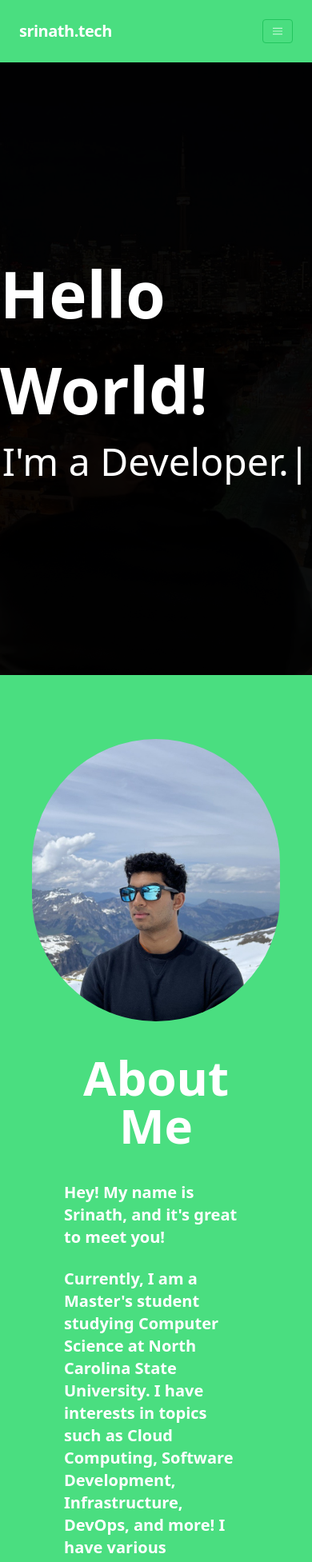
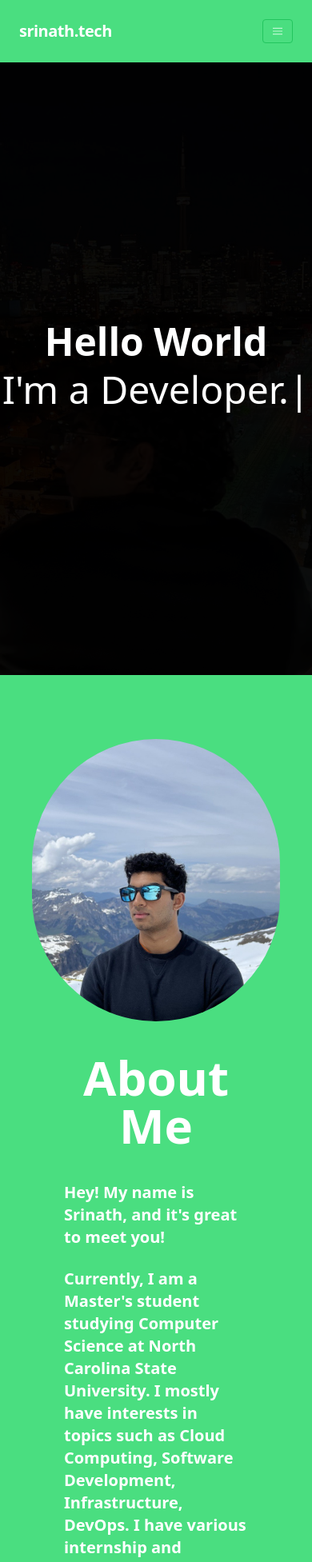
Before and after one commit to srinva/next-srinath.tech, a Next.js app: page / in a window 390 px wide. Shown: the top 1953 px of the page at 80% size. Built offline with nearby package versions, Linux system fonts and the light colour scheme.

Commit message:
improved mobile friendliness

```diff
--- a/components/about.tsx
+++ b/components/about.tsx
@@ -36,7 +36,7 @@ export const About: React.FC = () => {
                 <br/>
                 <p className='text-xl font-semibold text-white'>
                     Currently, I am a Master&apos;s student studying Computer Science at North Carolina State University.
-                    I have interests in topics such as Cloud Computing, Software Development, Infrastructure, DevOps, and more!
+                    I mostly have interests in topics such as Cloud Computing, Software Development, Infrastructure, DevOps.
                     I have various internship and research experience in Computer Science - go ahead and contact me for my Resume.
                     Also feel free to reach out if you would like to collaborate on a project!
                 </p>
--- a/components/contact.tsx
+++ b/components/contact.tsx
@@ -13,10 +13,10 @@ export const Contact: React.FC = () => {
         {/* <div className='grid auto-rows-min p-10 '> */}
         <div className='flex flex-row p-10 place-content-center items-center flex-wrap lg:flex-nowrap'>
             <div className='content-center justify-center p-10'>
-                <h1 className='text-6xl text-center pb-10 text-white'>Get In Touch</h1>
+                <h1 className='text-6xl text-center lg:pb-10 text-white'>Get In Touch</h1>
             </div>
         </div>
-        <div className='flex flex-row p-10 pb-20 justify-center space-x-52 text-white'>
+        <div className='flex flex-col items-center lg:items-stretch lg:flex-row p-10 pb-20 justify-center lg:space-x-52 text-white'>
             <Link href='https://www.linkedin.com/in/srinath-vasudevan-a8a76a18a/' target='_blank'
             onMouseEnter={onMouseEnter2}
             onMouseLeave={onMouseLeave2}>
--- a/components/cover.tsx
+++ b/components/cover.tsx
@@ -14,7 +14,7 @@ export const Cover: React.FC = () => {
               alt=""
             /></div> */}
         <div className='place-self-center'>
-            <h1 className='place-self-center text-white'>Hello World!</h1>
+            <p className='place-self-center text-white text-5xl font-bold leading-tight'>Hello World</p>
         </div>
         <div className='place-self-center text-white'>
             <div className='inline-block font-medium leading-tight text-5xl mt-0 mb-2'>
--- a/components/projectcard.tsx
+++ b/components/projectcard.tsx
@@ -14,7 +14,7 @@ export const ProjectCard: React.FC<ProjectProps> = ({text, title, url}: ProjectP
     return <div className="max-w-xs mx-auto flex items-center space-x-4"
     onMouseEnter={onMouseEnter}
     onMouseLeave={onMouseLeave}>
-    <div >
+    <div className='pb-10 lg:pb-0'>
         {isHovering ?
         (<div className='bg-green-400 rounded-xl shadow-lg p-4'>
             <h2 className="text-xl font-bold text-white text-center p-3">{title}</h2>
--- a/components/projects.tsx
+++ b/components/projects.tsx
@@ -11,7 +11,7 @@ export const Projects: React.FC = () => {
                 <h1 className='text-6xl text-center pb-10'>Featured Projects</h1>
             </div>
         </div>
-        <div className='flex flex-row p-10 pb-20 '>
+        <div className='flex flex-col lg:flex-row p-10 pb-20 '>
             <ProjectCard url="https://github.com/srinva/next-srinath.tech" title="Personal Website" text="I maintain a personal website to showcase a few projects as well as general information about myself here.
             Development in ongoing and new things are always being added!"/>
             <ProjectCard url="https://drive.google.com/file/d/17wMUM2Y907Z8FHfmGijMBu2djAmKiJMW/view" title="Nature-Inspired Algorithms Research" text="I conducted an undergraduate research project to explore the use of an optimization algorithm
```
